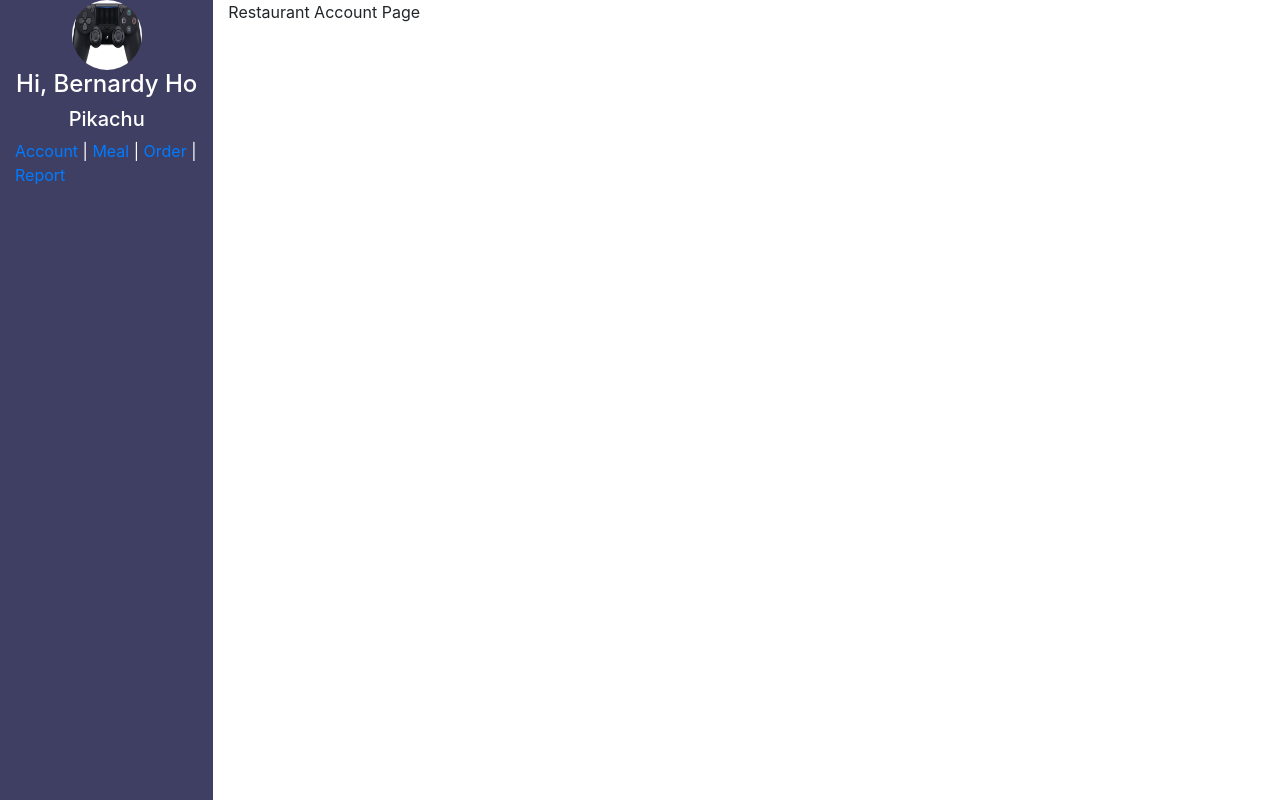
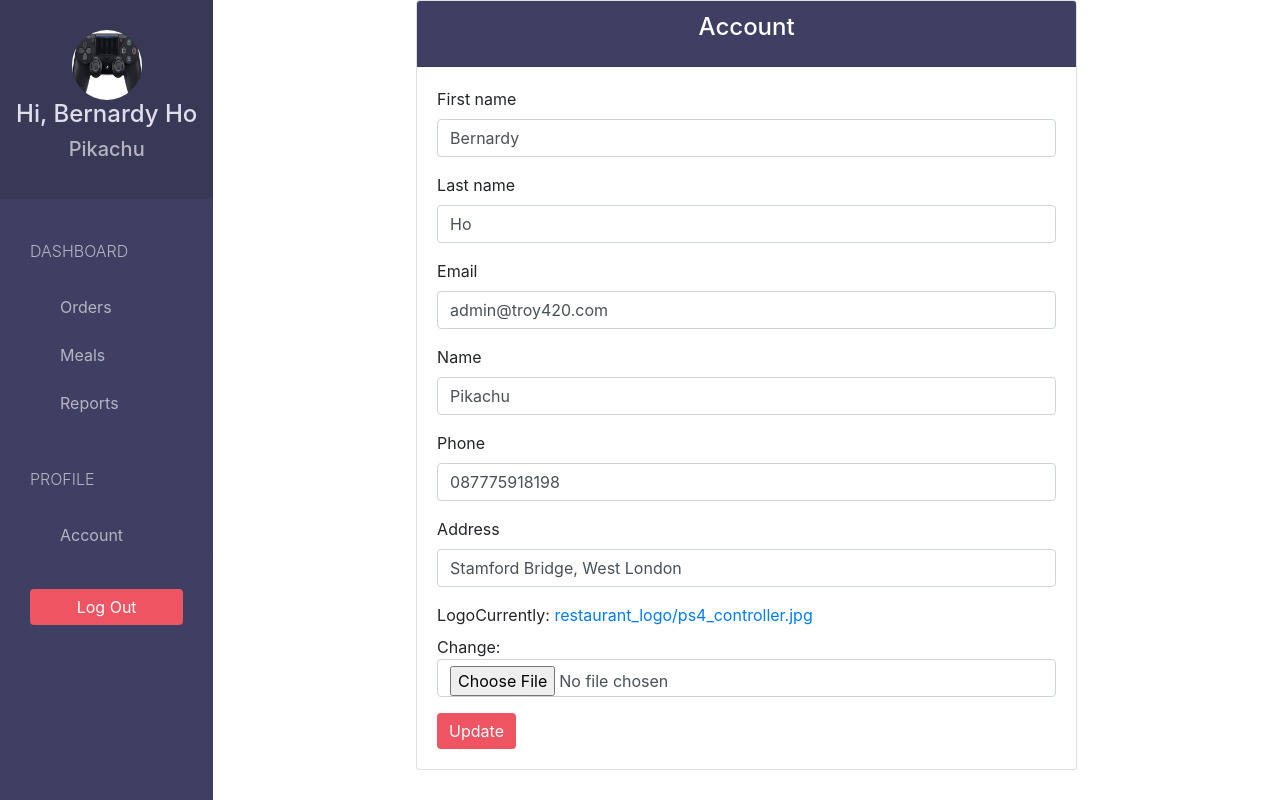
Before and after one commit to Troy420/ubereats-practice, a Django app: page /restaurant/account/ in a window 1280 px wide. Run offline with Django 3.2, Linux system fonts and the light colour scheme; a user stored in the database is signed in; data comes from the database, SQL or seed files in the repository; both versions use the stored data as it was after the commit; some libraries are stand-ins or nearby versions.

Commit message:
restaurant add account page

```diff
--- a/foodtasker/foodtaskerapp/forms.py
+++ b/foodtasker/foodtaskerapp/forms.py
@@ -12,6 +12,13 @@ class UserForm(forms.ModelForm):
         model = User
         fields = ("username", "password", "first_name", "last_name", "email")
 
+class UserFormForEdit(forms.ModelForm):
+    email = forms.CharField(max_length=100, required=True)
+
+    class Meta:
+        model = User
+        fields = ("first_name", "last_name", "email")
+
 
 class RestaurantForm(forms.ModelForm):
     class Meta:
--- a/foodtasker/foodtaskerapp/static/css/style.css
+++ b/foodtasker/foodtaskerapp/static/css/style.css
@@ -3,6 +3,9 @@
     --main-bg-blue: #3f3f63;
     --main-btn-pink: #ee5462;
     --main-txt-color: #ffffff;
+    --main-bg-logo: #383957;
+    --main-h4-color: #e0deeb;
+    --main-h5-color: #b6b4c1;
 
     --hover-btn-pink: #da4f5d;
 }
@@ -34,12 +37,86 @@
 }
 
 
-/* SIDEBAR */
+/* SIDEBAR - HEADER */
 .sidebar {
     background-color: var(--main-bg-blue);
     color: var(--main-txt-color);
-    min-height: 100vh;
-    max-height: 100%;
-    height: 100%;
+    position: fixed;
+    top: 0;
+    left: 0;
+    padding: 0;
+    height: 100vh;
     overflow: auto;
 }
+
+.sidebar > div:first-child{
+    padding: 30px 10px;
+    font-weight: bold;
+    font-size: 15px;
+    background: var(--main-bg-logo);
+}
+
+.sidebar > div:first-child h4{
+    color: var(--main-h4-color);
+}
+
+.sidebar > div:first-child h5{
+    color: var(--main-h5-color);
+}
+
+/* SIDEBAR - LIST */
+.sidebar .list-group{
+    padding: 0;
+    background-color: var(--main-bg-blue);
+}
+
+.sidebar .list-group span {
+    color: var(--main-h5-color);
+    display: block;
+    margin-top: 20px;
+    padding: 20px 30px;
+    font-size: 16px;
+    font-weight: 300;
+}
+
+.sidebar .list-group .list-group-item,
+.sidebar .list-group .list-group-item:focus{
+    background: var(--main-bg-blue);
+    color: var(--main-h5-color);
+    border: 0;
+    padding-left: 60px;
+    padding-right: 30px;
+}
+
+.sidebar .list-group .list-group-item:active,
+.sidebar .list-group .list-group-item:hover{
+    background-color: var(--main-bg-logo);
+    color: var(--main-h4-color);
+}
+
+.sidebar .list-group .list-group-item:first-child{
+    border-top-left-radius: 0;
+    border-top-right-radius: 0;
+
+}
+
+.sidebar .list-group .list-group-item .badge,
+.sidebar .list-group .list-group-item.active .badge{
+    background-color: var(--main-btn-pink);
+    color: var(--main-h4-color);
+}
+
+/* SIDEBAR - LOGOUT */
+.sidebar > div:last-child{
+    padding: 30px;
+}
+
+.sidebar > div:last-child .btn {
+    width: 100%;
+}
+
+
+/* CONTENT */
+.content{
+    padding: 0 40px;
+}
--- a/foodtasker/foodtaskerapp/templates/base.html
+++ b/foodtasker/foodtaskerapp/templates/base.html
@@ -25,7 +25,7 @@
         <div class="col-lg-2 col-md-2 col-sm-2 sidebar">
           {%block sidebar%} {%endblock%}
         </div>
-        <div class="col-lg-10 col-md-10 col-sm-10">
+        <div class="offset-lg-2 col-lg-10 col-md-10 col-sm-10">
           {% block page %}{% endblock %}
         </div>
       </div>
--- a/foodtasker/foodtaskerapp/templates/restaurant/account.html
+++ b/foodtasker/foodtaskerapp/templates/restaurant/account.html
@@ -1,9 +1,26 @@
 {%extends 'restaurant/base.html'%}
+{% load bootstrap4 %}
 
 {%block title%}
     Restaurant Account
 {%endblock%}
 
 {%block page%}
-    Restaurant Account Page
+    <div class="offset-lg-2 col-lg-8">
+        <div class="card">
+            <div class="card-header bg-blue">
+                <h4 class="card-title text-center text-white">
+                    Account
+                </h4>
+            </div>
+            <div class="card-body">
+                <form enctype="multipart/form-data" method="post">
+                    {% csrf_token %}
+                    {% bootstrap_form user_form %}
+                    {% bootstrap_form restaurant_form %}
+                    <button type="submit" class="btn btn-pink">Update</button>
+                </form>
+            </div>
+        </div>
+    </div>
 {%endblock%}
--- a/foodtasker/foodtaskerapp/templates/restaurant/base.html
+++ b/foodtasker/foodtaskerapp/templates/restaurant/base.html
@@ -11,11 +11,19 @@
     <h5>{{ request.user.restaurant.name }}</h5>
   </div>
 
-  <a href="{%url 'restaurant-account' %}">Account</a>
-  |
-  <a href="{%url 'restaurant-meal' %}">Meal</a>
-  |
-  <a href="{%url 'restaurant-order' %}">Order</a>
-  |
-  <a href="{%url 'restaurant-report' %}">Report</a>
+  <div class="list-group">
+    <span class="text-uppercase">Dashboard</span>
+
+    <a href="{%url 'restaurant-order' %}" class="list-group-item">Orders</a>
+    <a href="{%url 'restaurant-meal' %}" class="list-group-item">Meals</a>
+    <a href="{%url 'restaurant-report' %}" class="list-group-item">Reports</a>
+
+    <span class="text-uppercase">Profile</span>
+    <a href="{%url 'restaurant-account' %}" class="list-group-item">Account</a>
+  </div>
+
+  <div class="text-center">
+    <a href="{%url 'restaurant-sign-out'%}?next={{ request.path }}" class="btn btn-pink">Log Out</a>
+  </div>
+
 {%endblock%}
--- a/foodtasker/foodtaskerapp/views.py
+++ b/foodtasker/foodtaskerapp/views.py
@@ -1,6 +1,6 @@
 from django.shortcuts import render, redirect
 from django.contrib.auth.decorators import login_required
-from foodtaskerapp.forms import UserForm, RestaurantForm
+from foodtaskerapp.forms import UserForm, RestaurantForm, UserFormForEdit
 from django.contrib.auth import authenticate, login
 from django.contrib.auth.models import User
 
@@ -13,12 +13,26 @@ def home(request):
 
 @login_required(login_url='/restaurant/sign-in/')
 def restaurant_home(request):
-    return render(request, 'restaurant/base.html', {})
+    return redirect(restaurant_order)
 
 
 @login_required(login_url='/restaurant/sign-in/')
 def restaurant_account(request):
-    return render(request, 'restaurant/account.html', {})
+    user_form = UserFormForEdit(instance = request.user)
+    restaurant_form = RestaurantForm(instance = request.user.restaurant)
+
+    if request.method == "POST":
+        user_form = UserFormForEdit(request.POST, instance = request.user)
+        restaurant_form = RestaurantForm(request.POST, request.FILES, instance = request.user.restaurant)
+
+        if user_form.is_valid() and restaurant_form.is_valid():
+            user_form.save()
+            restaurant_form.save()
+
+    return render(request, 'restaurant/account.html', {
+        "user_form": user_form,
+        "restaurant_form": restaurant_form
+    })
 
 
 @login_required(login_url='/restaurant/sign-in/')
```
Also changed, not shown: foodtasker/foodtaskerapp/templates/restaurant/order.html (+11 -2 lines), foodtasker/db.sqlite3, foodtasker/media/restaurant_logo/burger_0M9mgD0.jpg (added), foodtasker/media/restaurant_logo/burger_l5unYbH.jpg (added).
